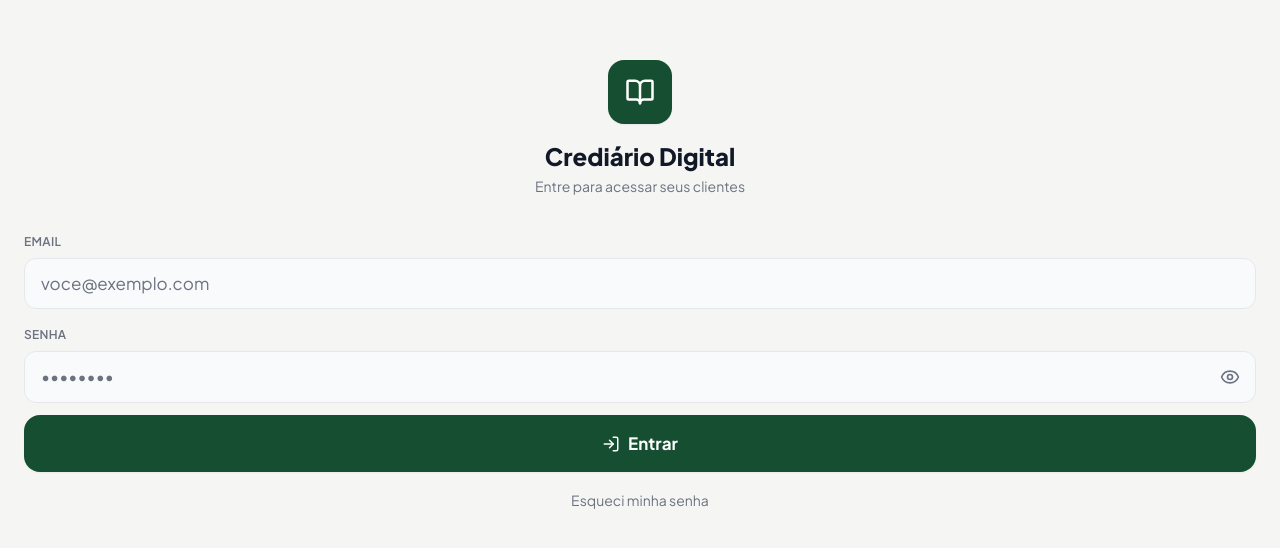
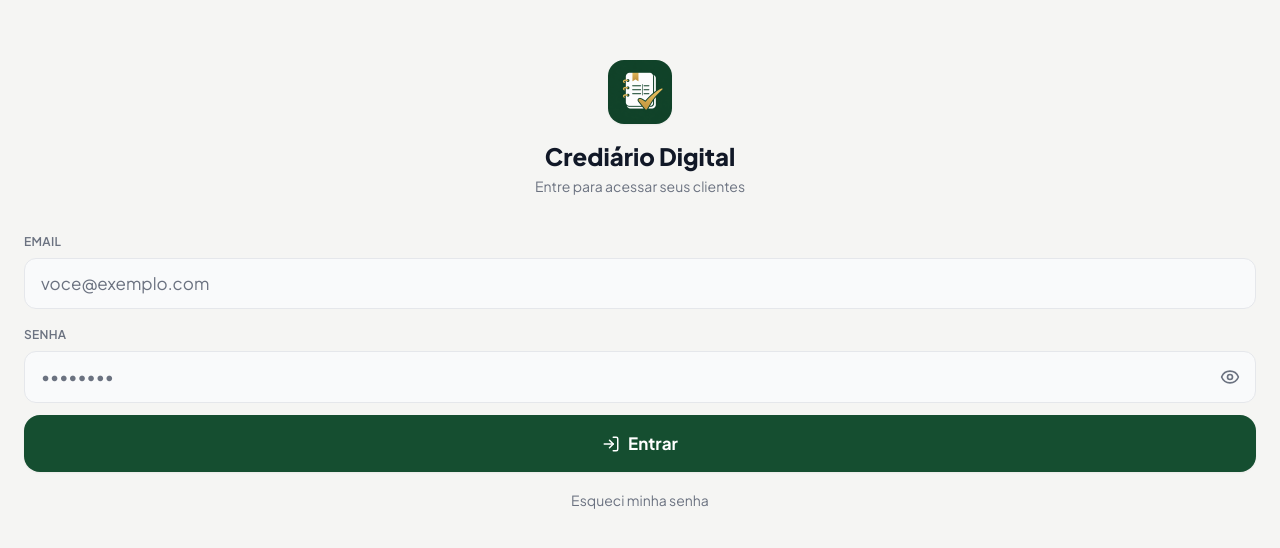
Before and after one commit to dn3almeida-star/sistema-fiado, a React (Vite) app: page / in a window 1280 px wide. Shown: the part 114-662 px from the top of the page. Built offline with nearby package versions, Linux system fonts and the light colour scheme; no server answers; the database is empty.

Commit message:
feat(login): replace generic BookOpen icon with the app's logo

```diff
--- a/src/pages/Login.jsx
+++ b/src/pages/Login.jsx
@@ -1,5 +1,5 @@
 import { useState } from 'react'
-import { BookOpen, LogIn, Mail, Eye, EyeOff } from 'lucide-react'
+import { LogIn, Mail, Eye, EyeOff } from 'lucide-react'
 import { useAuth } from '../hooks/useAuth.jsx'
 import { supabase } from '../lib/supabase.js'
 
@@ -57,8 +57,8 @@ export default function Login() {
   return (
     <div className="min-h-screen flex flex-col justify-center px-6 bg-ground">
       <div className="text-center mb-8">
-        <div className="w-16 h-16 rounded-2xl bg-primary flex items-center justify-center mx-auto mb-4 shadow-sm">
-          <BookOpen size={30} className="text-white" />
+        <div className="w-16 h-16 rounded-2xl overflow-hidden mx-auto mb-4 shadow-sm">
+          <img src="/icons/icon-512.png" alt="Crediário Digital" className="w-full h-full object-cover" />
         </div>
         <h1 className="text-2xl font-extrabold text-ink">Crediário Digital</h1>
         <p className="text-sm text-ink-muted mt-1">Entre para acessar seus clientes</p>
```
